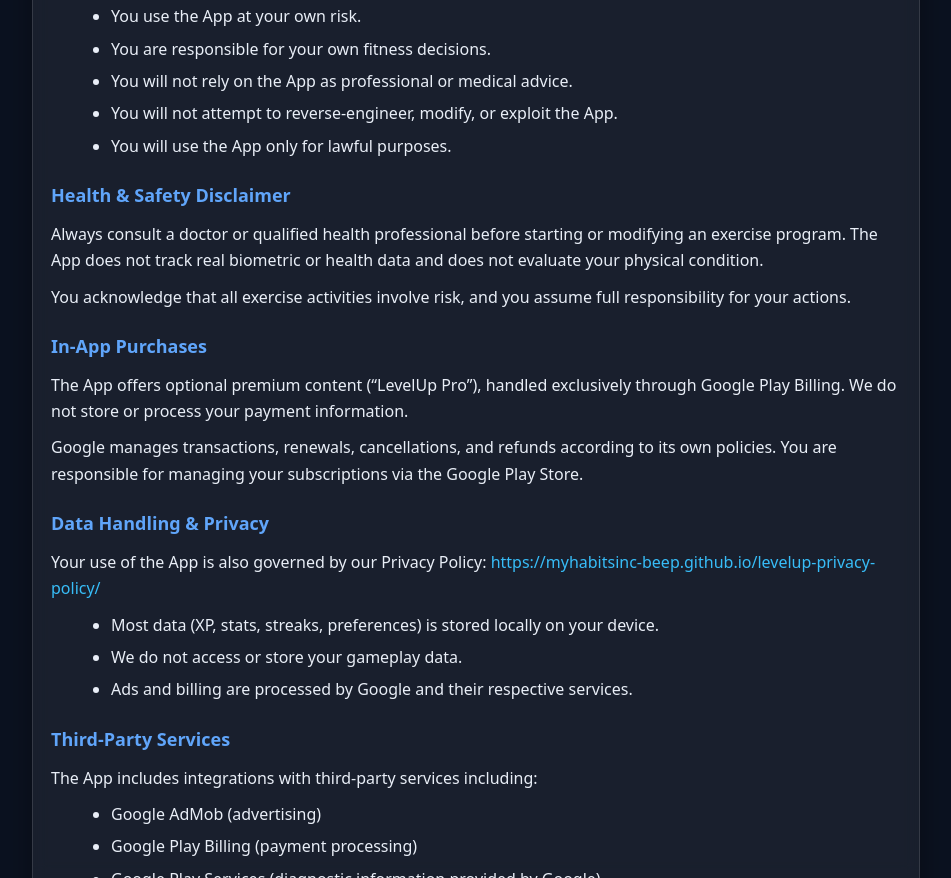
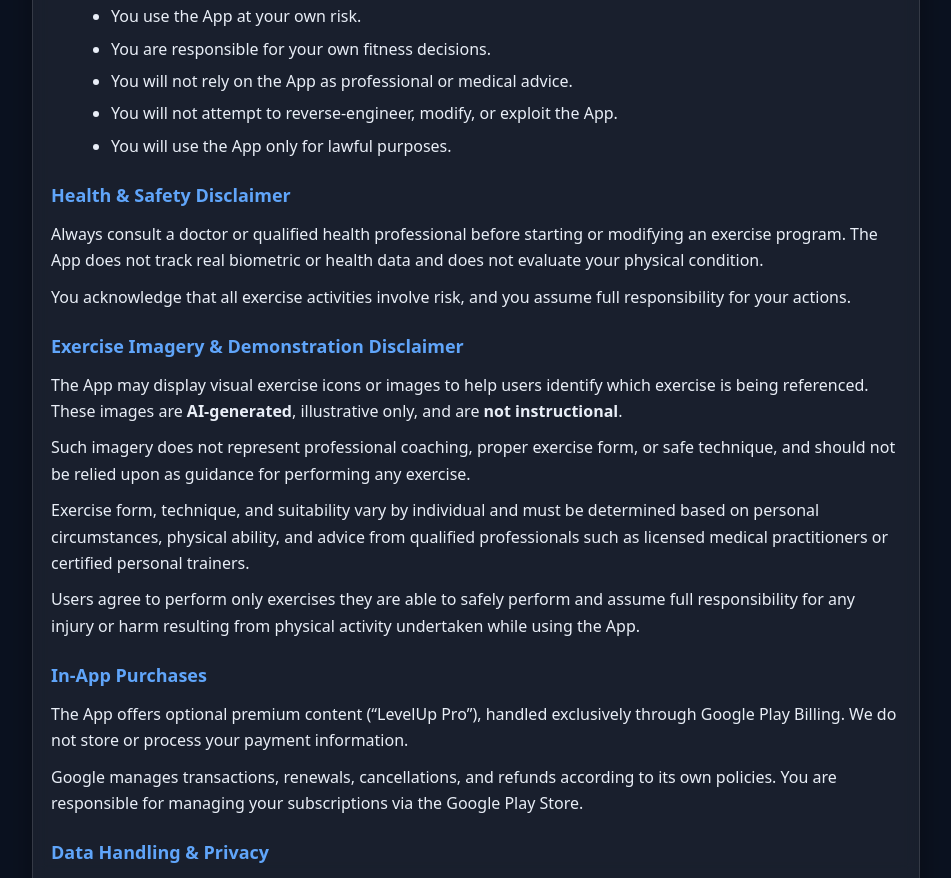
Before and after one commit to myhabitsinc-beep/levelup-terms-of-service, a plain HTML site: page docs/index.html in a window 1280 px wide. Shown: the part 833-1711 px from the top of the page, without its empty margins (164-1115 px from the left). Drawn offline with Linux system fonts and the light colour scheme.

Commit message:
Update index.html

```diff
--- a/docs/index.html
+++ b/docs/index.html
@@ -113,6 +113,7 @@
         <a href="#eligibility">Eligibility</a>
         <a href="#responsibilities">Responsibilities</a>
         <a href="#safety">Health & safety</a>
+        <a href="#imagery">Exercise imagery</a>
         <a href="#purchases">In-app purchases</a>
         <a href="#privacy">Privacy</a>
         <a href="#thirdparty">Third-party services</a>
@@ -160,6 +161,24 @@
       </p>
       <p>
         You acknowledge that all exercise activities involve risk, and you assume full responsibility for your actions.
+      </p>
+
+      <h2 id="imagery">Exercise Imagery &amp; Demonstration Disclaimer</h2>
+      <p>
+        The App may display visual exercise icons or images to help users identify which exercise is being referenced.
+        These images are <strong>AI-generated</strong>, illustrative only, and are <strong>not instructional</strong>.
+      </p>
+      <p>
+        Such imagery does not represent professional coaching, proper exercise form, or safe technique, and should not
+        be relied upon as guidance for performing any exercise.
+      </p>
+      <p>
+        Exercise form, technique, and suitability vary by individual and must be determined based on personal circumstances,
+        physical ability, and advice from qualified professionals such as licensed medical practitioners or certified personal trainers.
+      </p>
+      <p>
+        Users agree to perform only exercises they are able to safely perform and assume full responsibility for any injury
+        or harm resulting from physical activity undertaken while using the App.
       </p>
 
       <h2 id="purchases">In-App Purchases</h2>
```
